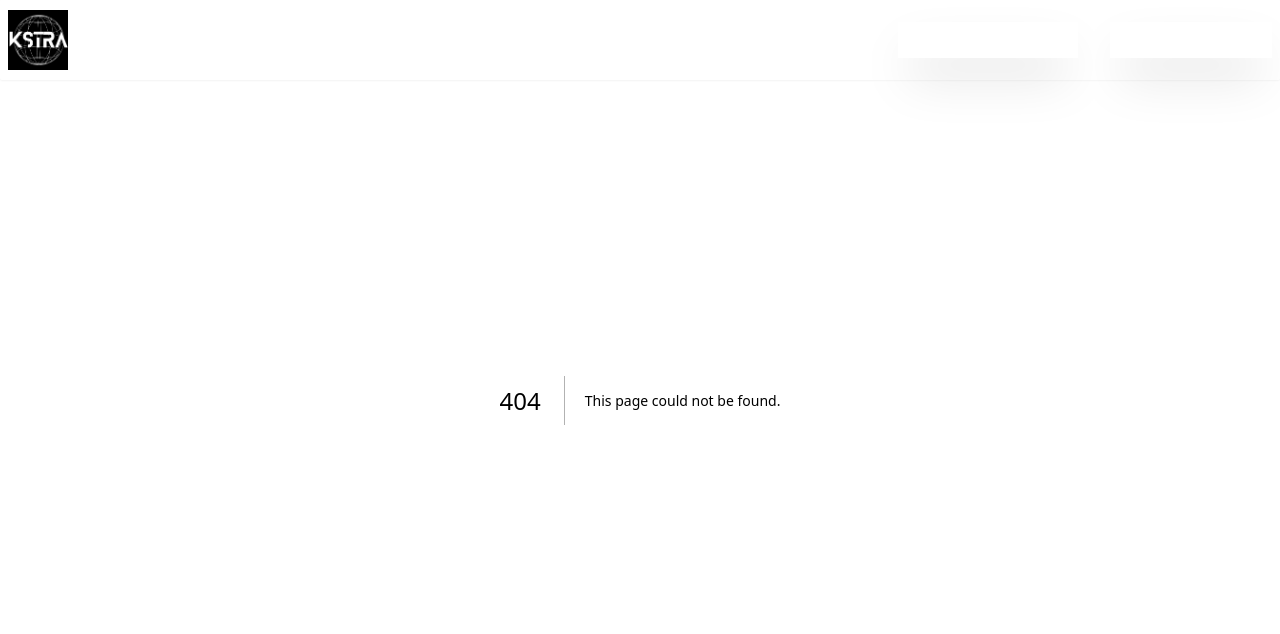
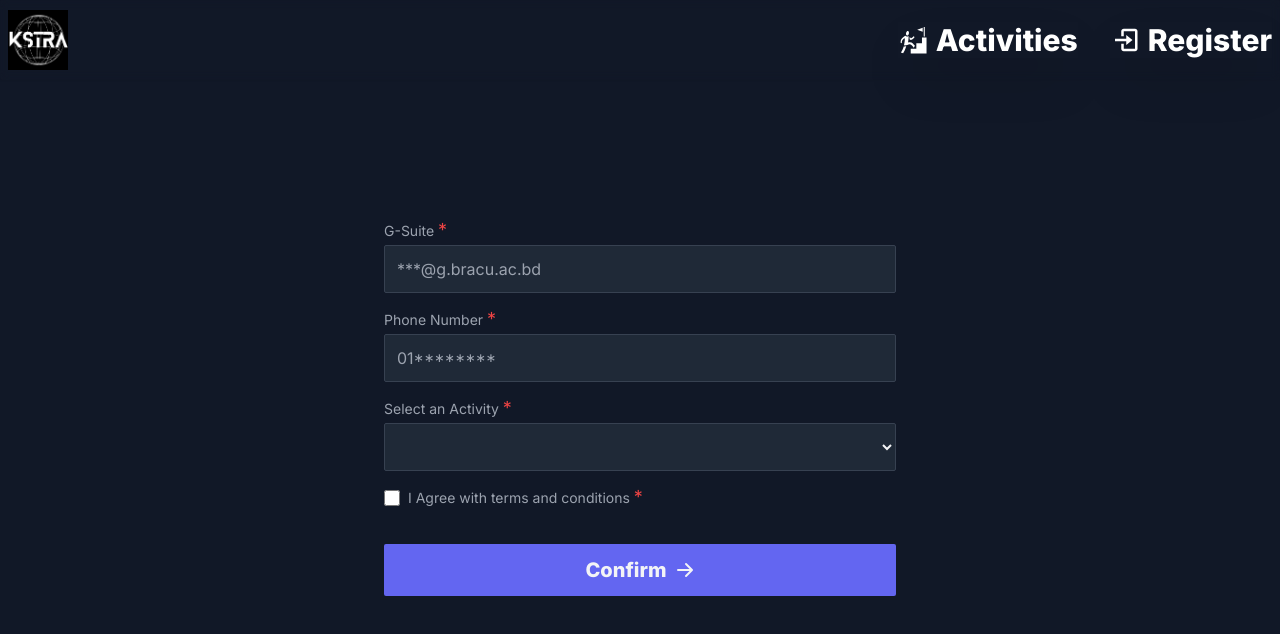
Before and after one commit to zarif007/ActivityHubRS-CS, a Next.js app: page /registeractivity in a window 1280 px wide. Before the commit this address had no page. Shown: the top 634 px of the page. Built offline with nearby package versions, Linux system fonts and the light colour scheme.

Commit message:
Adding navbar and homepage

```diff
--- a/package.json
+++ b/package.json
@@ -13,6 +13,7 @@
     "@types/react": "18.2.6",
     "@types/react-dom": "18.2.4",
     "autoprefixer": "10.4.14",
+    "clsx": "^1.2.1",
     "eslint": "8.40.0",
     "eslint-config-next": "13.4.1",
     "next": "13.4.1",
@@ -20,6 +21,7 @@
     "react": "18.2.0",
     "react-dom": "18.2.0",
     "react-icons": "^4.8.0",
+    "tailwind-merge": "^1.12.0",
     "tailwindcss": "3.3.2",
     "typescript": "5.0.4"
   }
--- /dev/null
+++ b/src/app/(activities)/activities/page.tsx
@@ -0,0 +1,11 @@
+import React from 'react'
+
+const Activities = () => {
+  return (
+    <div className='mt-12'>
+      sfa
+    </div>
+  )
+}
+
+export default Activities
--- /dev/null
+++ b/src/app/(req-activity)/registeractivity/page.tsx
@@ -0,0 +1,69 @@
+"use client";
+
+import { Input } from "@/components/ui/Input";
+import { colorSchema } from "@/lib/ColorSchema";
+import React from "react";
+import { HiArrowRight } from "react-icons/hi";
+
+const RegisterActivity = () => {
+  const styles = {
+    wrapper: `flex space-y-4 min-h-screen flex-col items-center justify-center py-24 mx-2`,
+    button: `${colorSchema.button} mt-8 flex py-3 w-full max-w-lg font-extrabold text-xl rounded-sm items-center justify-center space-x-2 hover:space-x-4 `,
+    label: `leading-7 text-sm text-gray-400`,
+    select: `w-full max-w-lg h-12 bg-gray-800 rounded-sm border border-gray-700 focus:border-indigo-500 focus:ring-2 focus:ring-indigo-900 text-base outline-none text-gray-100 py-1 px-3 leading-8 transition-colors duration-200 ease-in-out`
+  };
+
+  const handleSubmit = (e: React.FormEvent<HTMLFormElement>) => {
+    e.preventDefault();
+  };
+
+  return (
+    <div className={styles.wrapper}>
+      <form className="w-full max-w-lg" onSubmit={handleSubmit}>
+        <div className="my-3">
+          <label className={styles.label}>
+            G-Suite <span className="text-red-500 text-lg">*</span>
+          </label>
+          <Input placeholder="***@g.bracu.ac.bd" required />
+        </div>
+        <div className="my-3">
+          <label className={styles.label}>
+            Phone Number <span className="text-red-500 text-lg">*</span>
+          </label>
+          <Input placeholder="01********" required />
+        </div>
+
+        <div className="my-3">
+          <label className={styles.label}>
+            Select an Activity <span className="text-red-500 text-lg">*</span>
+          </label>
+          <select
+            id="large"
+            className={styles.select}
+          >
+            <option></option>
+            <option value="US">Web dev biggener sec 1</option>
+            <option value="CA">Web dev biggener sec 2</option>
+            <option value="FR">Web dev Advance sec 1</option>
+            <option value="DE">App dev sec 1</option>
+            <option value="DE">Game dev sec 1</option>
+          </select>
+        </div>
+
+        <div className="flex items-center space-x-2">
+          <input type="checkbox" className="w-4 h-4 text-blue-500 " />
+          <label htmlFor="radio-button" className={styles.label}>
+            I Agree with terms and conditions <span className="text-red-500 text-lg">*</span>
+          </label>
+        </div>
+
+        <button className={`${styles.button}`}>
+          <p>Confirm</p>
+          <HiArrowRight />
+        </button>
+      </form>
+    </div>
+  );
+};
+
+export default RegisterActivity;
--- a/src/app/layout.tsx
+++ b/src/app/layout.tsx
@@ -1,14 +1,14 @@
 import Navbar from '@/components/Navbar'
 import './globals.css'
 import { Inter } from 'next/font/google'
-import Colorhydration from '@/lib/Colorhydration'
+import Colorhydration from '@/components/Colorhydration'
 import { colorSchema } from '@/lib/ColorSchema'
 
 const inter = Inter({ subsets: ['latin'] })
 
 export const metadata = {
-  title: 'Create Next App',
-  description: 'Generated by create next app',
+  title: 'Activity Hub RS',
+  description: 'Activity Hub RS',
 }
 
 export default function RootLayout({
@@ -17,7 +17,7 @@ export default function RootLayout({
   children: React.ReactNode
 }) {
   return (
-    <html lang="en" className={`bg-[#030712]`}>
+    <html lang="en" className={`${colorSchema.background}`}>
       <Colorhydration />
       <Navbar />
       <body className={inter.className}>{children}</body>
--- a/src/app/page.tsx
+++ b/src/app/page.tsx
@@ -1,18 +1,26 @@
+'use client'
+import { colorSchema } from "@/lib/ColorSchema"
+import { useRouter } from "next/navigation"
 import React from "react"
+import { GiStairsGoal } from 'react-icons/gi';
+import { BiLogIn } from 'react-icons/bi';
 
 
 export default function Home() {
+  const router = useRouter()
   const styles = {
     wrapper: `flex space-y-4 min-h-screen flex-col items-center justify-center py-24 mx-2`,
-    button: `bg-blue-600 hover:bg-blue-700 py-4 w-full max-w-lg font-bold text-lg text-white rounded-sm`
+    button: `${colorSchema.button} flex py-4 w-full max-w-lg font-extrabold text-xl rounded-sm items-center justify-center space-x-4`
   }
   return (
     <main className={styles.wrapper}>
-      <button className={styles.button}>
-        View activities
+      <button className={styles.button} onClick={() => router.push('/activities')}>
+        <GiStairsGoal className="w-8 h-8" />
+        <p>View activities</p>
       </button>
-      <button className={styles.button}>
-        Register activities
+      <button className={styles.button} onClick={() => router.push('/registeractivity')}>
+        <BiLogIn className="w-8 h-8" />
+        <p>Register activity</p>
       </button>
     </main>
   )
--- a/src/lib/Colorhydration.tsx
+++ b/src/components/Colorhydration.tsx
@@ -2,8 +2,9 @@ import React from 'react'
 
 const Colorhydration = () => {
   return (
-    <div className='bg-[#030712] hidden'>
+    <div className='bg-gray-900 hidden'>
       <h1 className='bg-[#111827] border-2 border-[#374151]'></h1>
+      <button className='text-white bg-indigo-500 hover:bg-indigo-600'></button>
     </div>
   )
 }
--- a/src/components/Navbar.tsx
+++ b/src/components/Navbar.tsx
@@ -1,25 +1,31 @@
-import { colorSchema } from "@/lib/ColorSchema";
+'use client'
+
 import Image from "next/image";
 import React from "react";
 import { GiStairsGoal } from "react-icons/gi";
 import { BiLogIn } from "react-icons/bi";
+import { useRouter } from "next/navigation";
 
 const Navbar = () => {
+
+  const router = useRouter();
+
   const styles = {
     wrapper: `p-2 fixed max-w-7xl mx-auto w-full backdrop-blur-sm z-50 top-0 left-0 right-0 h-16 md:h-20 shadow-sm
       flex items-center justify-between rounded-sm`,
     optionStyles: `flex space-x-2 items-center justify-center shadow-2xl font-extrabold text-xl md:text-2xl lg:text-3xl
-      text-white cursor-pointer no-underline hover:underline decoration-blue-600`,
+      text-white cursor-pointer no-underline hover:underline decoration-indigo-500`,
   };
+
   return (
     <div className={styles.wrapper}>
-      <Image src="/impact.png" height="60" width="60" alt="logo" />
+      <Image src="/impact.png" className="cursor-pointer" height="60" width="60" alt="logo" onClick={() => router.push('/')} />
       <div className="flex space-x-3 md:space-x-8">
-        <h1 className={styles.optionStyles}>
+        <h1 className={styles.optionStyles} onClick={() => router.push('/activities')} >
           <GiStairsGoal />
           <p className="">Activities</p>
         </h1>
-        <h1 className={styles.optionStyles}>
+        <h1 className={styles.optionStyles} onClick={() => router.push('/registeractivity')} >
           <BiLogIn />
           <p>Register</p>
         </h1>
--- /dev/null
+++ b/src/components/ui/Input.tsx
@@ -0,0 +1,24 @@
+import * as React from 'react'
+
+import { cn } from '@/lib/utils'
+
+export interface InputProps
+  extends React.InputHTMLAttributes<HTMLInputElement> {}
+
+const Input = React.forwardRef<HTMLInputElement, InputProps>(
+  ({ className, ...props }, ref) => {
+    return (
+      <input
+        className={cn(
+          'w-full max-w-lg h-12 bg-gray-800 rounded-sm border border-gray-700 focus:border-indigo-500 focus:ring-2 focus:ring-indigo-900 text-base outline-none text-gray-100 py-1 px-3 leading-8 transition-colors duration-200 ease-in-out',
+          className
+        )}
+        ref={ref}
+        {...props}
+      />
+    )
+  }
+)
+Input.displayName = 'Input'
+
+export { Input }
--- a/src/lib/ColorSchema.ts
+++ b/src/lib/ColorSchema.ts
@@ -1,6 +1,7 @@
 export const colorSchema = {
-    background: "bg-[#030712]",
+    background: "bg-gray-900",
     secondaryBackground: "bg-[#111827]",
     border: "border-2 border-[#374151]",
-    highlighter: "",
+    highlighter: "bg-indigo-500",
+    button: "text-gray-100 bg-indigo-500 hover:bg-indigo-600",
 }
--- /dev/null
+++ b/src/lib/utils.ts
@@ -0,0 +1,6 @@
+import { ClassValue, clsx } from 'clsx'
+import { twMerge } from 'tailwind-merge'
+
+export function cn(...inputs: ClassValue[]) {
+  return twMerge(clsx(inputs))
+}
```
Also changed, not shown: 1 other file (tests, documents, lock files or other folders).
